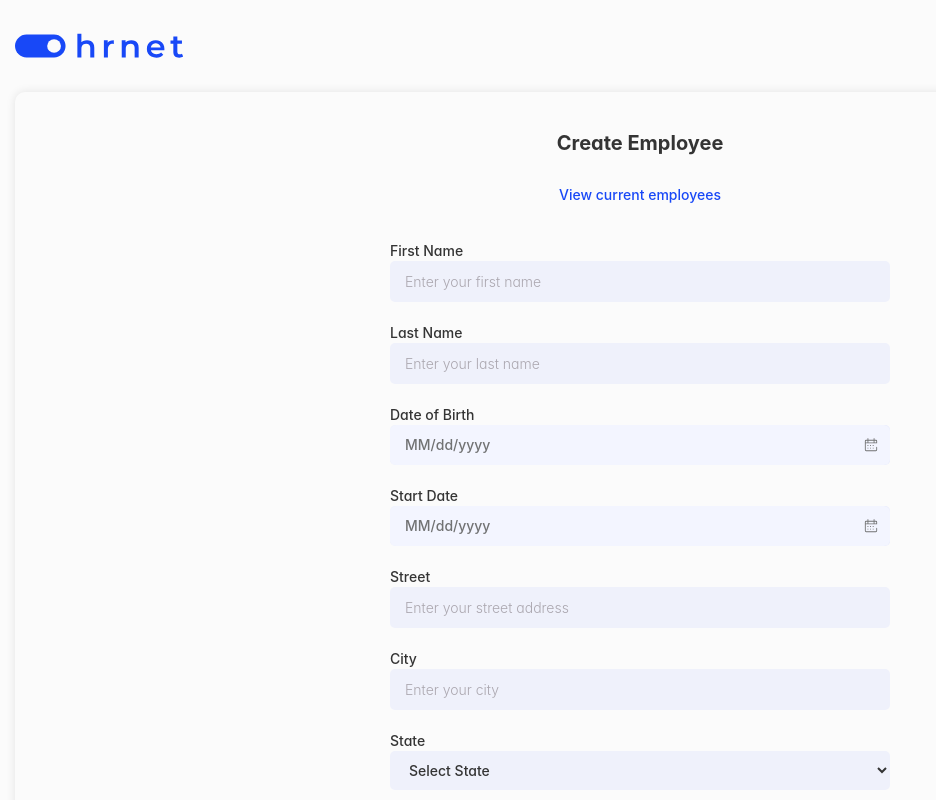
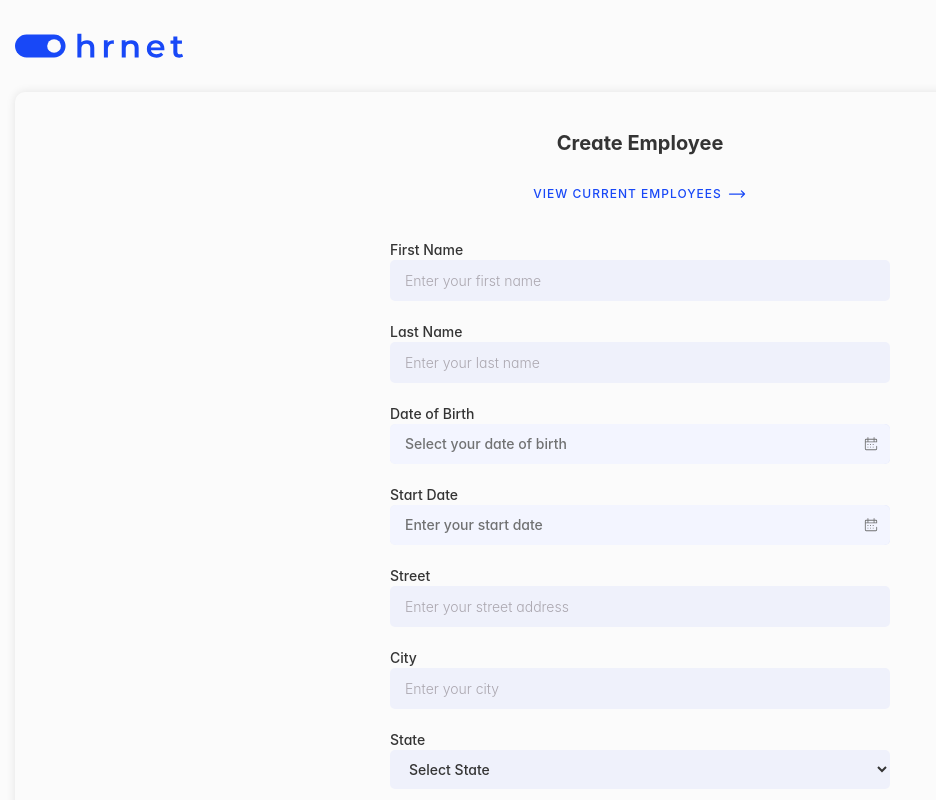
Before and after one commit to hchtlz/HRNet, a React (Vite) app in the folder React_version/: page /employees/new in a window 1280 px wide. Shown: the top 800 px of the page, without its empty margins (0-936 px from the left). Built offline with nearby package versions, Linux system fonts and the light colour scheme.

Commit message:
fix css wip

```diff
--- a/React_version/src/App.jsx
+++ b/React_version/src/App.jsx
@@ -6,8 +6,6 @@ import { PrimeReactProvider, PrimeReactContext } from 'primereact/api';
 import 'primereact/resources/themes/lara-light-indigo/theme.css';
 import 'primereact/resources/primereact.min.css';
 import 'primeicons/primeicons.css';
-
-
 
 export default function App() {
   return (
--- a/React_version/src/components/Button/Button.css
+++ b/React_version/src/components/Button/Button.css
@@ -39,12 +39,22 @@
 .button-no-background {
   background-color: transparent;
   color: #1848f7;
-  font-size: clamp(1.2rem, 2vw, 1.4rem);
+  font-size: 1.2rem;
   font-weight: 500;
+  text-transform: uppercase;
+  letter-spacing: 0.1rem;
 }
 
 .button-no-background:hover,
 .button-no-background:active {
   background-color: transparent;
-  color: #0d2f9e;
+  color: #1848f7;
 }
+
+.button-no-background img {
+  transition: transform 0.3s ease;
+}
+
+.button-no-background:hover img {
+  transform: translateX(0.5rem);
+}
--- a/React_version/src/components/Form/Form.jsx
+++ b/React_version/src/components/Form/Form.jsx
@@ -59,6 +59,7 @@ export default function Form() {
               onChange={value => handleChange(value, field.name)}
               className="form-input rsuite"
               placeholder={field.placeholder}
+              disabledDate={(date) => field.name === 'dateOfBirth' ? date > new Date() : false}
             />
           ) : field.name === 'state' ? (
             <select
--- a/React_version/src/components/Table/Table.jsx
+++ b/React_version/src/components/Table/Table.jsx
@@ -1,11 +1,8 @@
-// CustomTable.jsx
-import React, { useState } from 'react';
+import { useState } from 'react';
 import { DataTable } from 'primereact/datatable';
 import { Column } from 'primereact/column';
 import { InputText } from 'primereact/inputtext';
 import "./Table.css";
-import "primereact/resources/themes/lara-light-cyan/theme.css";
-
 
 const CustomTable = ({ data, columns }) => {
   const [globalFilterValue, setGlobalFilterValue] = useState('');
--- a/React_version/src/datas/data.js
+++ b/React_version/src/datas/data.js
@@ -1,8 +1,8 @@
 export const formDataFields = [
   { name: 'firstName', label: 'First Name', type: 'text', placeholder: 'Enter your first name' },
   { name: 'lastName', label: 'Last Name', type: 'text', placeholder: 'Enter your last name' },
-  { name: 'dateOfBirth', label: 'Date of Birth', type: 'date' },
-  { name: 'startDate', label: 'Start Date', type: 'date' },
+  { name: 'dateOfBirth', label: 'Date of Birth', type: 'date', placeholder: 'Select your date of birth' },
+  { name: 'startDate', label: 'Start Date', type: 'date', placeholder: 'Enter your start date' },
   { name: 'street', label: 'Street', type: 'text', placeholder: 'Enter your street address' },
   { name: 'city', label: 'City', type: 'text', placeholder: 'Enter your city' },
   { name: 'state', label: 'State', type: 'text', placeholder: 'Enter your state' },
--- a/React_version/src/pages/Employees/Form/Form.jsx
+++ b/React_version/src/pages/Employees/Form/Form.jsx
@@ -2,12 +2,13 @@ import Layout from "../../../components/Layout/Layout";
 import Title from "../../../components/Title/Title";
 import Button from "../../../components/Button/Button";
 import Formulaire from "../../../components/Form/Form";
+import arrow from "../../../assets/arrow-long-right.svg";
 
 export default function Form() {
   return (
     <Layout>
       <Title title="Create Employee" />
-      <Button title="View current employees" link="/employees/list" noBackground/>
+      <Button title="View current employees" link="/employees/list" icon={arrow} noBackground/>
       <Formulaire />
     </Layout>
   )
```
Also changed, not shown: React_version/src/assets/arrow-long-right.svg (added).
